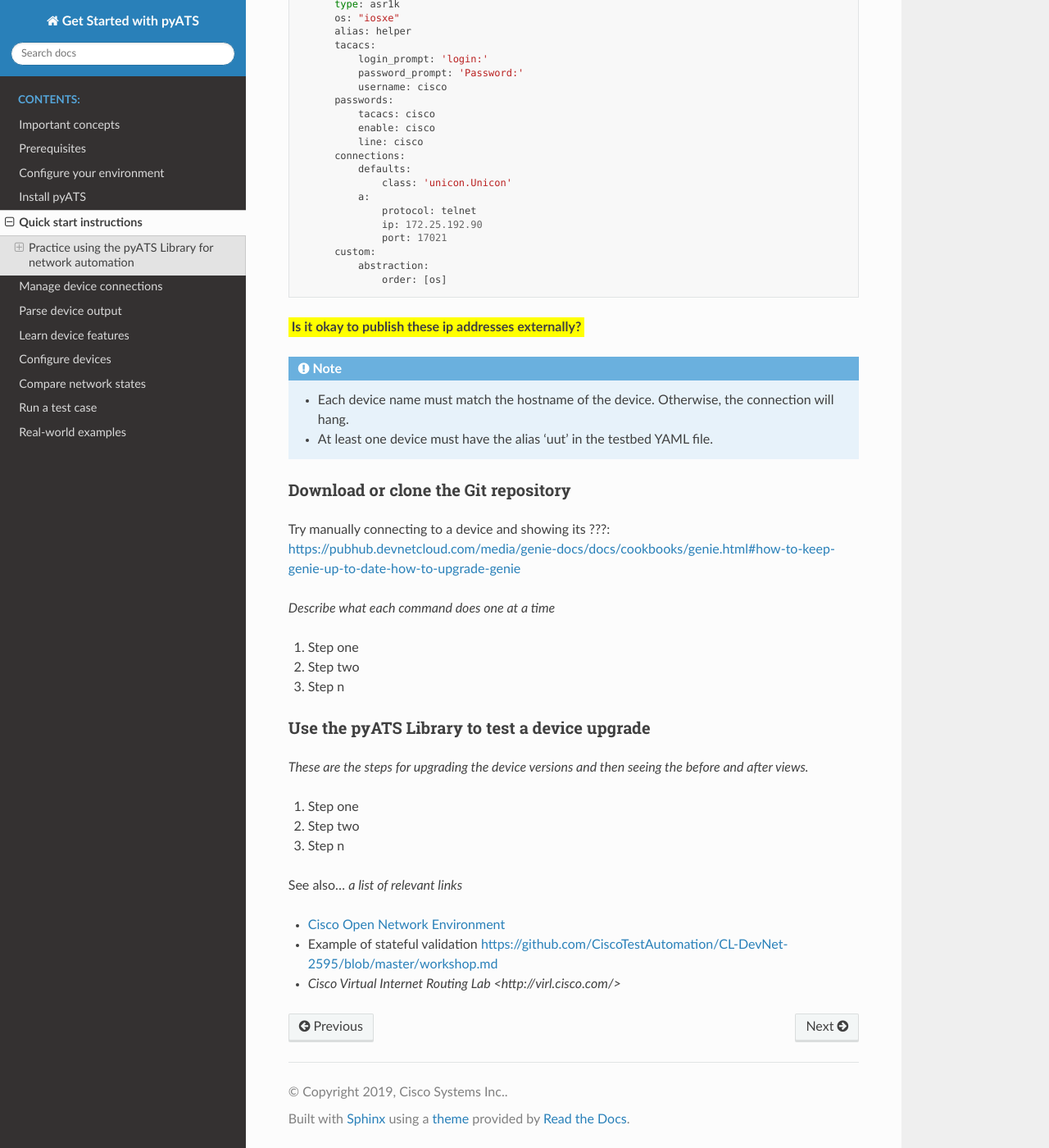
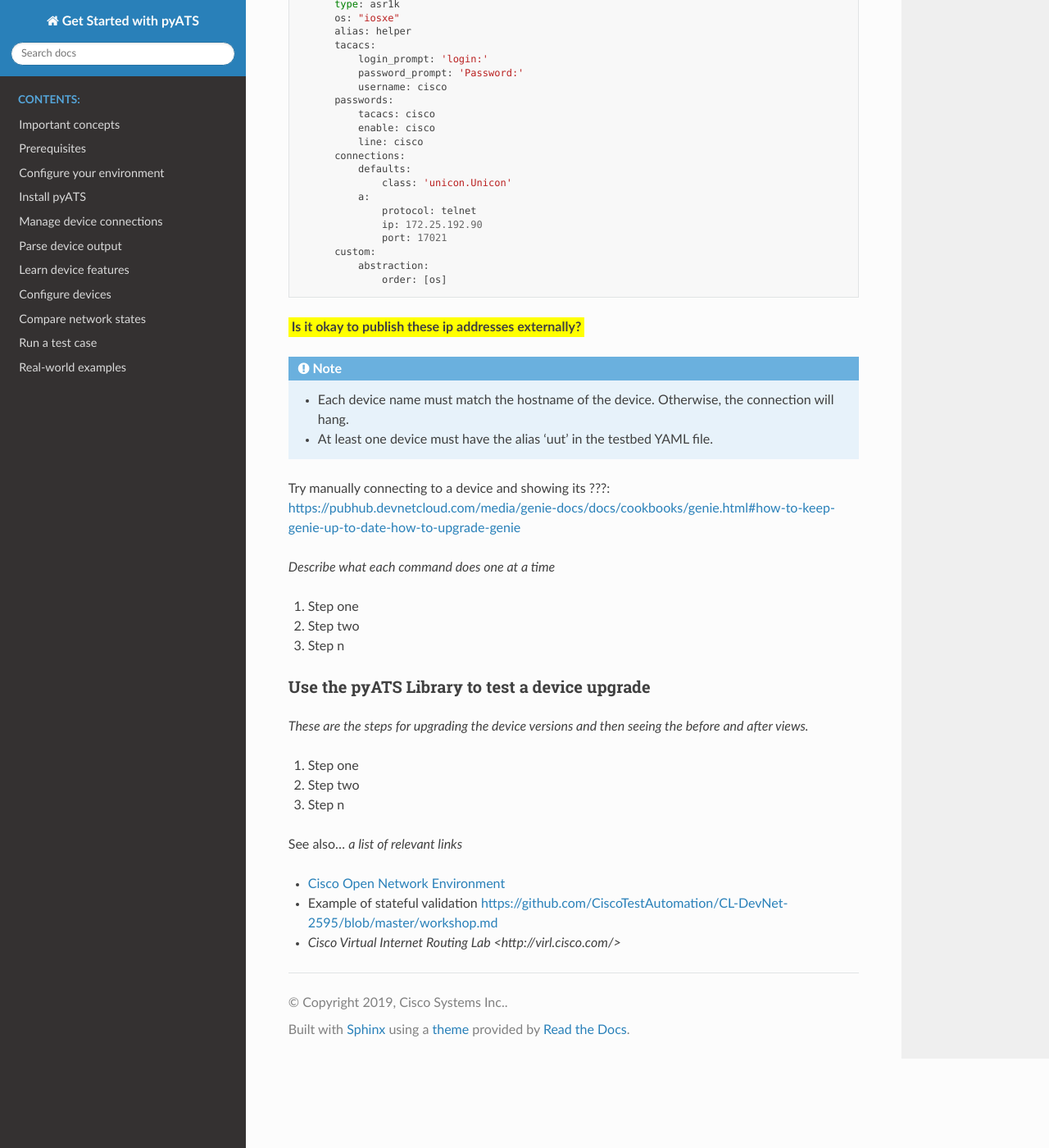
Before and after one commit to CiscoTestAutomation/getting-started, a Sphinx documentation site: the page built from source/quickstart/quickstartintro.rst, in a window 1280 px wide and 1400 px high, scrolled down 1911 px. Shown: the whole window at 82% size. Built offline with Sphinx 7.4.7 and the Read the Docs theme 2.0.0, drawn with Linux system fonts in a browser that asks for light colours; pages that are not in the unit, such as notebooks, are missing from menus.

Commit message:
Removed the quick start intro from the index.

```diff
--- a/source/index.rst
+++ b/source/index.rst
@@ -16,7 +16,6 @@
    /prereqs/Prerequisites
    /configuration/configureEnv
    /install/installpyATS
-   /quickstart/quickstartintro
    /quickstart/manageconnections
    /quickstart/parseoutput
    /quickstart/learndevices
--- a/source/quickstart/quickstartintro.rst
+++ b/source/quickstart/quickstartintro.rst
@@ -113,8 +113,6 @@
 
 .. _clone-git-examples:
 
-Download or clone the Git repository
-^^^^^^^^^^^^^^^^^^^^^^^^^^^^^^^^^^^^^
 
 Try manually connecting to a device and showing its ???: https://pubhub.devnetcloud.com/media/genie-docs/docs/cookbooks/genie.html#how-to-keep-genie-up-to-date-how-to-upgrade-genie
 
```
